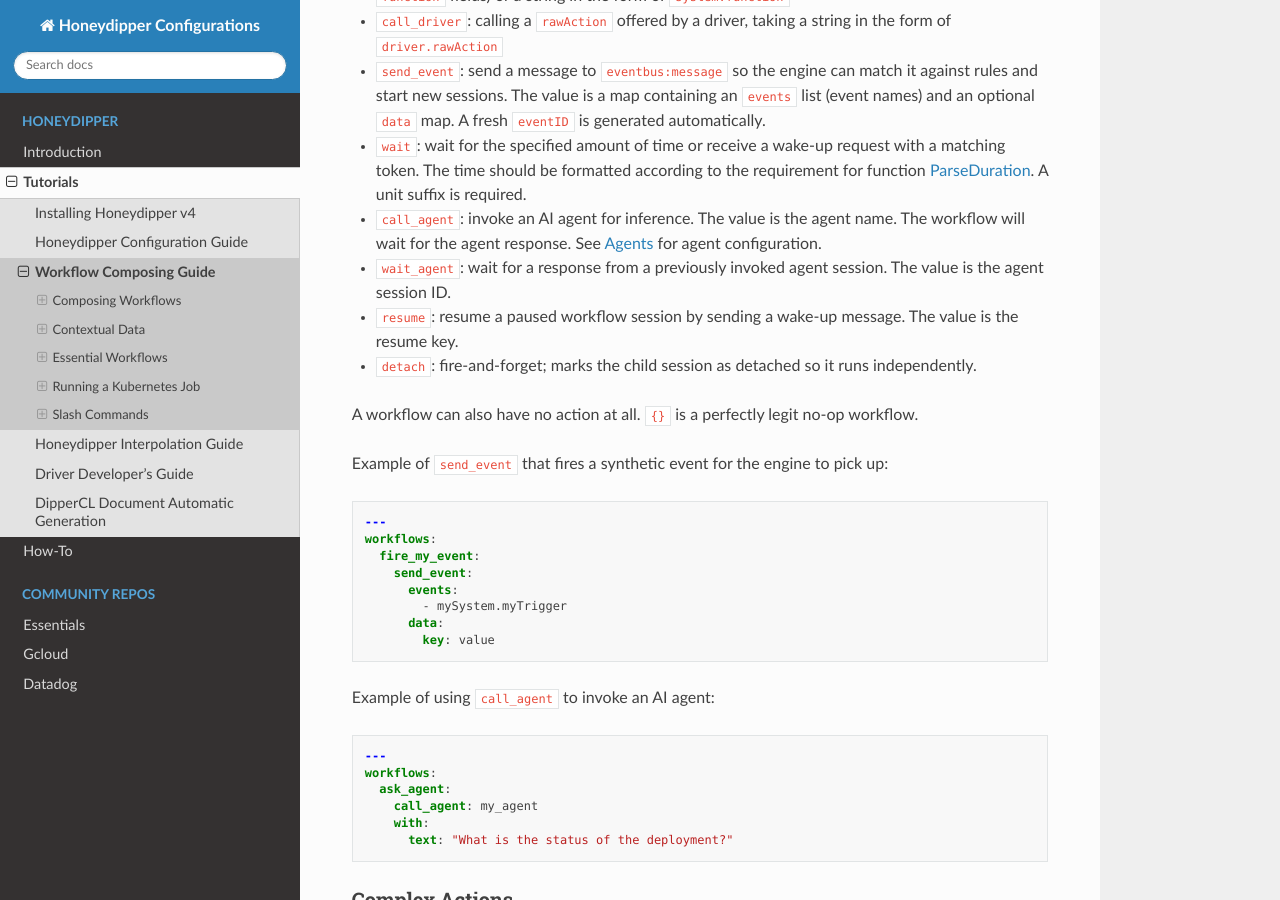
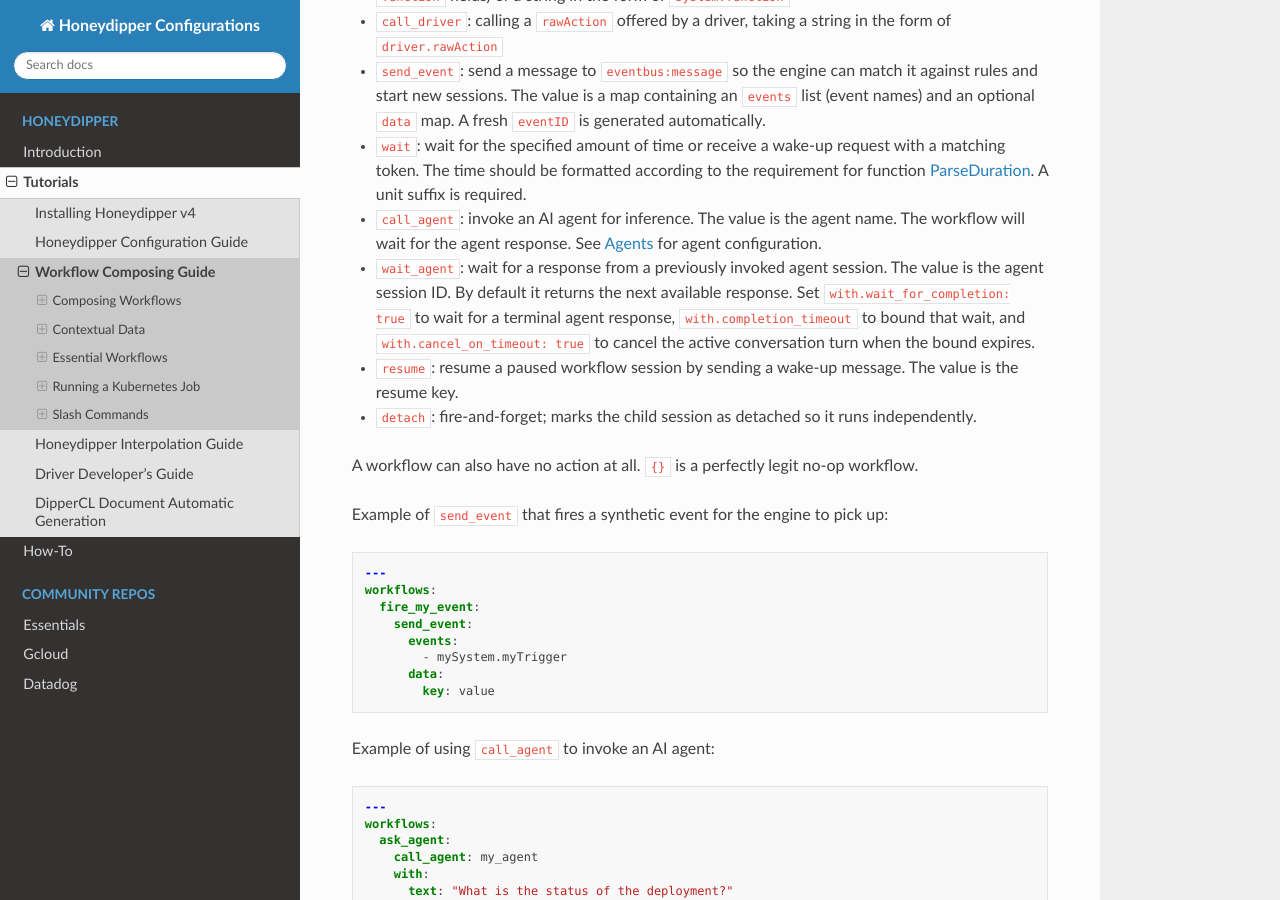
Before and after one commit to honeydipper/honeydipper-sphinx, a Sphinx documentation site: the page built from source/docs/workflow.md, in a window 1280 px wide and 900 px high, scrolled down 2101 px. Built offline with Sphinx 7.4.7 and the Read the Docs theme 3.1.0, drawn with Linux system fonts in a browser that asks for light colours.

Commit message:
docs: update version v4.0.0-dev.4 from b61e057

```diff
--- a/source/docs/workflow.md
+++ b/source/docs/workflow.md
@@ -87,7 +87,7 @@
  - `send_event`: send a message to `eventbus:message` so the engine can match it against rules and start new sessions. The value is a map containing an `events` list (event names) and an optional `data` map. A fresh `eventID` is generated automatically.
  - `wait`: wait for the specified amount of time or receive a wake-up request with a matching token. The time should be formatted according to the requirement for function [ParseDuration](https://golang.org/pkg/time/#ParseDuration). A unit suffix is required.
  - `call_agent`: invoke an AI agent for inference. The value is the agent name. The workflow will wait for the agent response. See [Agents](../configuration.md#agents) for agent configuration.
- - `wait_agent`: wait for a response from a previously invoked agent session. The value is the agent session ID.
+ - `wait_agent`: wait for a response from a previously invoked agent session. The value is the agent session ID. By default it returns the next available response. Set `with.wait_for_completion: true` to wait for a terminal agent response, `with.completion_timeout` to bound that wait, and `with.cancel_on_timeout: true` to cancel the active conversation turn when the bound expires.
  - `resume`: resume a paused workflow session by sending a wake-up message. The value is the resume key.
  - `detach`: fire-and-forget; marks the child session as detached so it runs independently.
 
```
Also changed, not shown: source/docs/configuration.md (+1 -1 lines).
